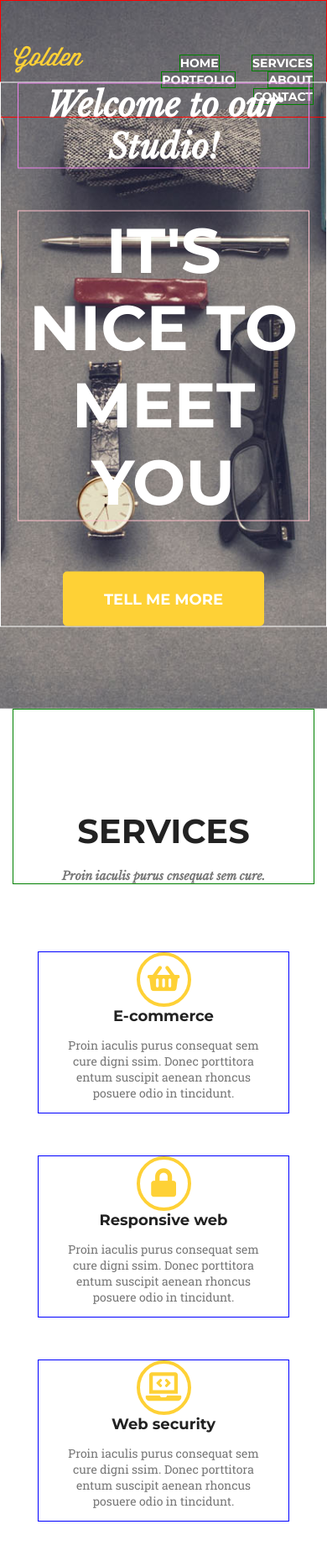
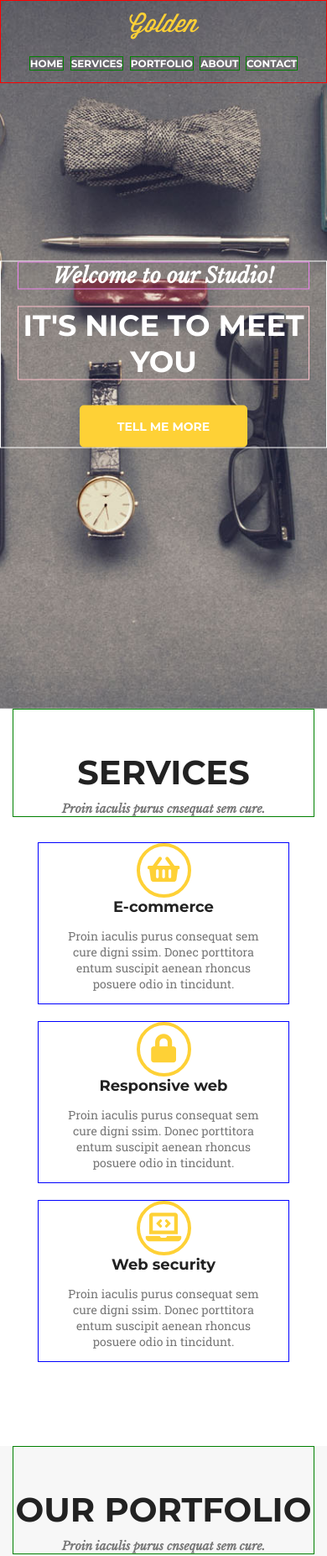
Before and after one commit to wnwarchdev/simple-landing-page, a website: page index.html in a window 390 px wide. Shown: the top 1853 px of the page at 84% size. Drawn offline with nearby package versions, Linux system fonts and the light colour scheme.

Commit message:
Add media querries and fixed relative path to html and css

```diff
--- a/index.html
+++ b/index.html
@@ -142,7 +142,7 @@
             <div class="col-sm-6 col-md-4">
               <div class="card">
                 <div class="card-image">
-                  <img src="/images/image-portfolio-01.jpg" alt="img here">
+                  <img src="images/image-portfolio-01.jpg" alt="img here">
                 </div>
                 <div class="card-text">
                   <h5>Ebony & Ivory</h5>
@@ -155,7 +155,7 @@
             <div class="col-sm-6 col-md-4">
               <div class="card">
                 <div class="card-image">
-                  <img src="/images/image-portfolio-02.jpg" alt="img here">
+                  <img src="images/image-portfolio-02.jpg" alt="img here">
                 </div>
                 <div class="card-text">
                   <h5>Smart Stationery</h5>
@@ -167,7 +167,7 @@
             <div class="col-sm-6 col-md-4">
               <div class="card">
                 <div class="card-image">
-                  <img src="/images/image-portfolio-03.jpg" alt="img here">
+                  <img src="images/image-portfolio-03.jpg" alt="img here">
                 </div>
                 <div class="card-text">
                   <h5>Clever Poster</h5>
@@ -179,7 +179,7 @@
             <div class="col-sm-6 col-md-4">
               <div class="card">
                 <div class="card-image">
-                  <img src="/images/image-portfolio-04.jpg" alt="img here">
+                  <img src="images/image-portfolio-04.jpg" alt="img here">
                 </div>
                 <div class="card-text">
                   <h5>Vinyl Record</h5>
@@ -191,7 +191,7 @@
             <div class="col-sm-6 col-md-4">
               <div class="card">
                 <div class="card-image">
-                  <img src="/images/image-portfolio-05.jpg" alt="img here">
+                  <img src="images/image-portfolio-05.jpg" alt="img here">
                 </div>
                 <div class="card-text">
                   <h5>Treehouse Template</h5>
@@ -203,7 +203,7 @@
             <div class="col-sm-6 col-md-4">
               <div class="card">
                 <div class="card-image">
-                  <img src="/images/image-portfolio-06.jpg" alt="img here">
+                  <img src="images/image-portfolio-06.jpg" alt="img here">
                 </div>
                 <div class="card-text">
                   <h5>Burned logo</h5>
--- a/sass/style.scss
+++ b/sass/style.scss
@@ -2,7 +2,7 @@
 
 @font-face {
     font-family: "WisdomScriptRegular";
-    src:url("/vendor/wisdom_script.otf");
+    src:url("../vendor/wisdom_script.otf");
 }
 
 
@@ -93,7 +93,7 @@ height: 100vh;
 background-position: center center;
 background-size: cover;
 background-attachment: fixed;
-background-image: url("/images/background-image.jpg");
+background-image: url("../images/background-image.jpg");
 }
 
 
@@ -276,9 +276,8 @@ position: absolute;
 
 footer p {
   text-align: left;
-
   vertical-align: middle;
-font-family: $font-heading;
+  font-family: $font-heading;
   display: inline-block;
 
 
@@ -322,3 +321,94 @@ footer li a i {
   line-height: 100px;
   padding-top: 20%;
 }
+
+
+/*Media Querries*/
+
+@media screen and (max-width: 768px) {
+
+    footer .copyright{
+        position: relative;
+        margin: 0 auto;
+    }
+
+      .copyright p {
+        text-align:center;
+        display:block;
+        padding-top: 80px;
+    }
+
+    nav .container h1 {
+
+      text-align: center;
+      font-size: 30px;
+      position: absolute;
+      left: 50%;
+      transform: translate(-50%, -50px);
+    }
+
+
+    nav ul {
+    list-style-type: none;
+    text-align: center;
+      position: relative;
+      width: 100%;
+      padding-left: 0;
+
+    }
+
+    nav li {
+      display: inline-block;
+      font-size: 12px;
+      text-decoration: none;
+      margin-left: 2px;
+      margin-right: 2px;
+
+
+    }
+
+    .splash-inner h1 {
+
+      font-size: 35px;
+      margin-bottom: 30px;
+
+    }
+
+    .splash h2 {
+      font-size: 25px;
+      margin-bottom: 20px;
+    }
+
+
+    .splash .btn {
+
+      font-size: 14px;
+      border: none;
+      border-radius: 5px;
+      width: 200px;
+      height: 50px;
+    }
+
+
+    .section-title h3,{
+      font-size: 40px;
+      margin-bottom: 10px;
+      margin-top: 50px;
+    }
+
+    .card{
+      margin-bottom: 20px;
+    }
+    .section-title{
+      margin-bottom: 30px;
+
+    }
+
+    .portfolio,
+    .services {
+padding-bottom: 40px;
+margin-bottom: 40px;
+
+    }
+
+}
```
Also changed, not shown: css/style.css, 1 other file.
